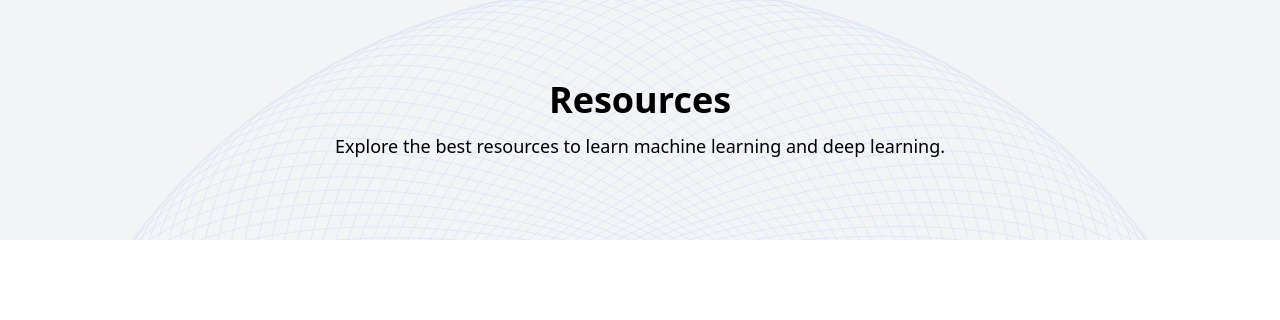
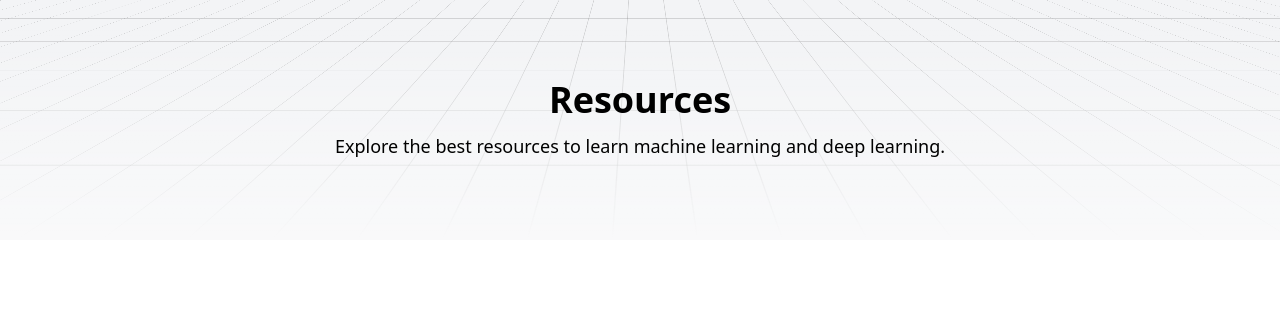
Before and after one commit to sirius-27/OpenDeepLearning, a Next.js app: page /resources.en in a window 1280 px wide. Shown: the top 320 px of the page. Built offline with nearby package versions, Linux system fonts and the light colour scheme.

Commit message:
Update index.tsx

```diff
--- a/components/Banner/index.tsx
+++ b/components/Banner/index.tsx
@@ -1,3 +1,5 @@
+import RetroGrid from '../../components/magicui/retro-grid';
+
 export default function Banner({
     title,
     description,
@@ -7,8 +9,9 @@ export default function Banner({
 }) {
     return (
         <div className="relative w-full h-max overflow-hidden flex flex-col justify-center items-center py-20 bg-gray-100 dark:bg-gray-800 z-10">
-            <div className="absolute inset-0 bg-gray-100 dark:bg-gray-800 z-0"></div>
-            <div className="absolute inset-0 bg-cover bg-center bg-no-repeat opacity-20" style={{ backgroundImage: 'url(/background/circle.svg)' }}></div>
+            <div className="absolute inset-0 bg-gray-100 dark:bg-gray-900 z-0"></div>
+            <RetroGrid />
+            {/* <div className="absolute inset-0 bg-cover bg-center bg-no-repeat opacity-20" style={{ backgroundImage: 'url(/background/circle.svg)' }}></div> */}
             <div className="relative z-10 max-w-[90rem] overflow-hidden items-center justify-end gap-2 pl-[max(env(safe-area-inset-left),1.5rem)] pr-[max(env(safe-area-inset-right),1.5rem)]">
                 <h1 className="text-4xl font-bold text-center text-black dark:text-white">{title}</h1>
                 <p className="text-lg text-center mt-3 text-black dark:text-white">{description}</p>
```
